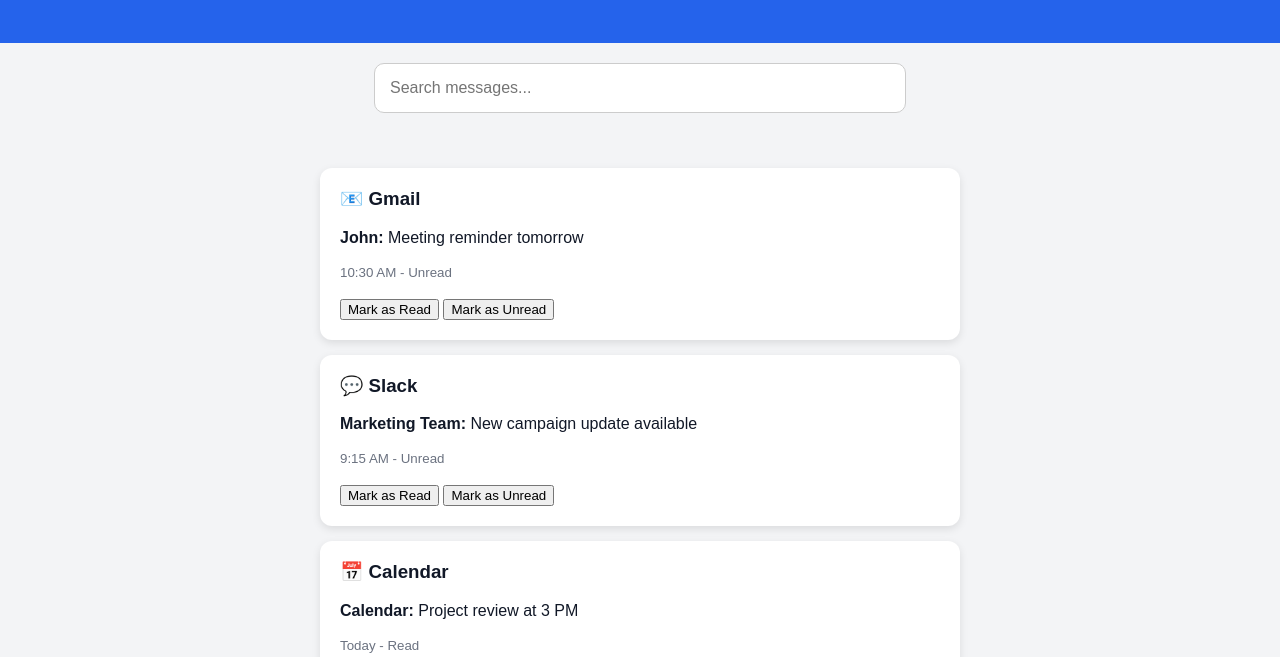
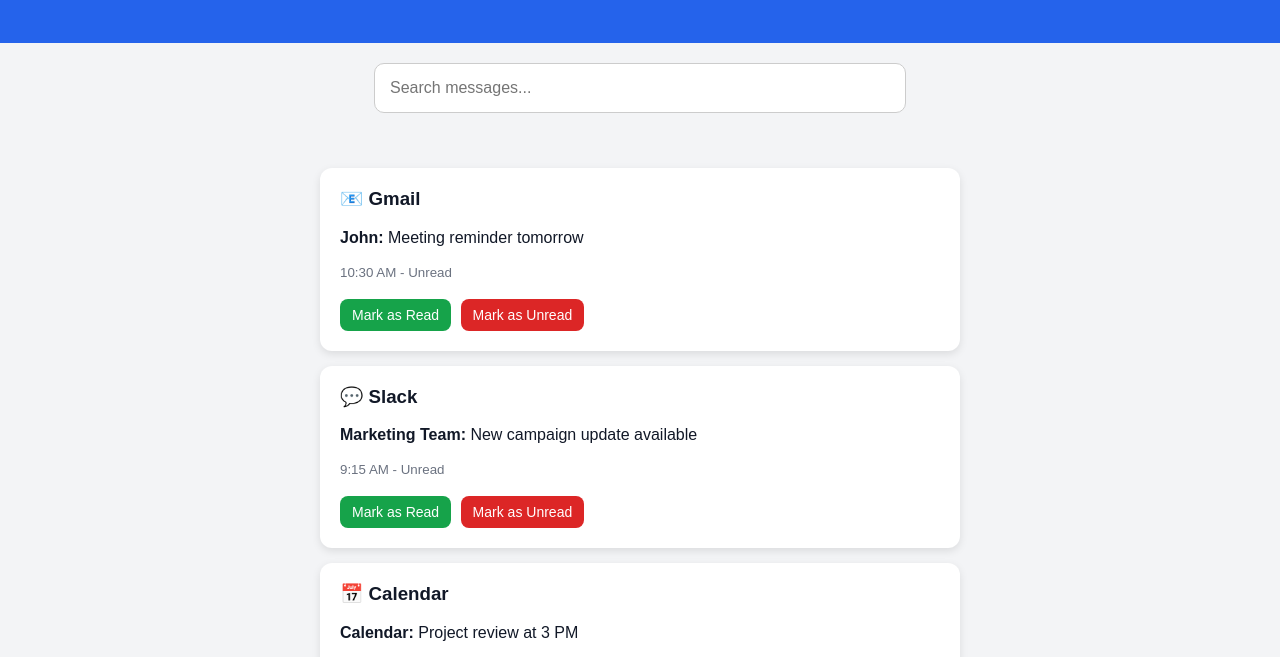
Before and after one commit to Mahama59/universal-inbox, a plain HTML site: page index.html in a window 1280 px wide. Shown: the part 105-762 px from the top of the page. Drawn offline with Linux system fonts and the light colour scheme.

Commit message:
Add button styles for read and unread states

```diff
--- a/style.css
+++ b/style.css
@@ -59,7 +59,26 @@ header h1 {
 .message small {
     color: #6b7280;
 }
+button {
+    padding: 8px 12px;
+    border: none;
+    border-radius: 8px;
+    cursor: pointer;
+    margin-right: 5px;
+    font-size: 14px;
+}
 
+
+.read-btn {
+    background: #16a34a;
+    color: white;
+}
+
+
+.unread-btn {
+    background: #dc2626;
+    color: white;
+}
 
 footer {
     text-align: center;
```
